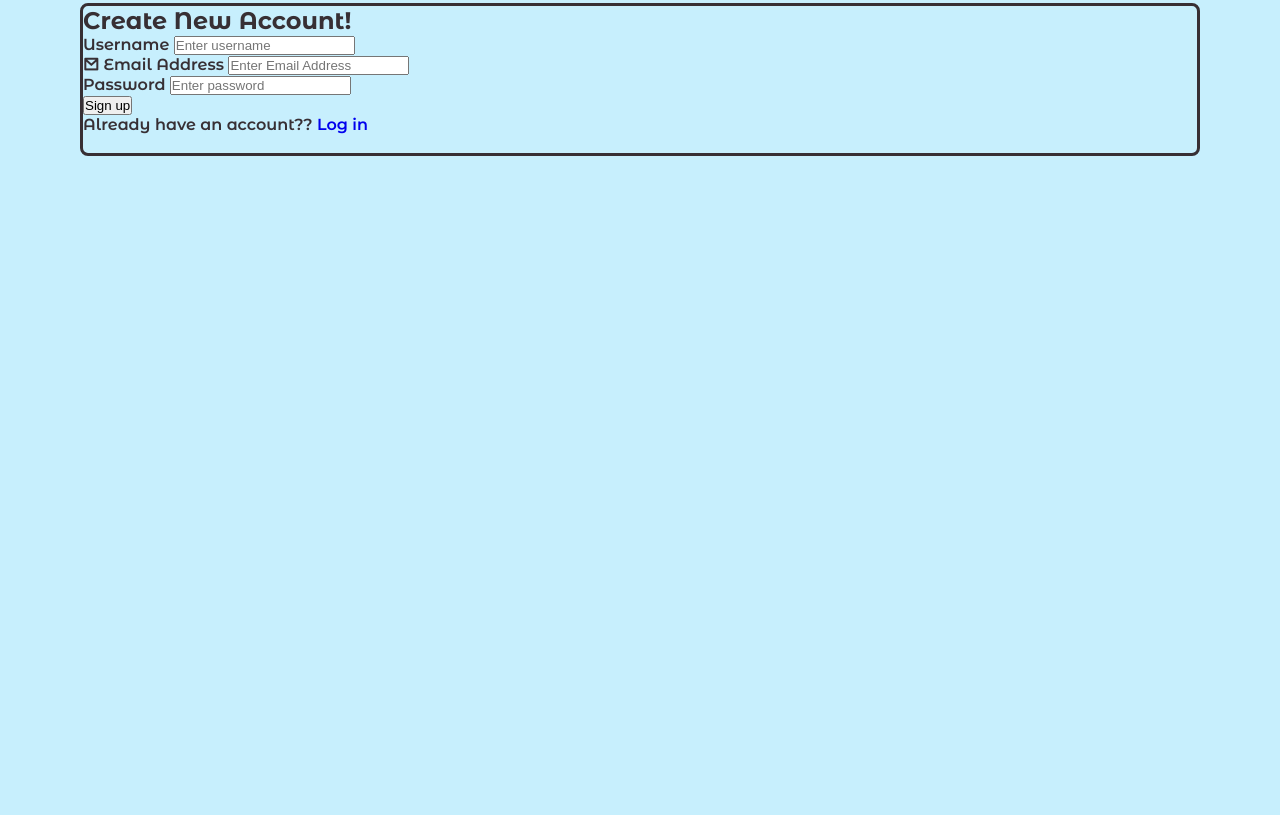
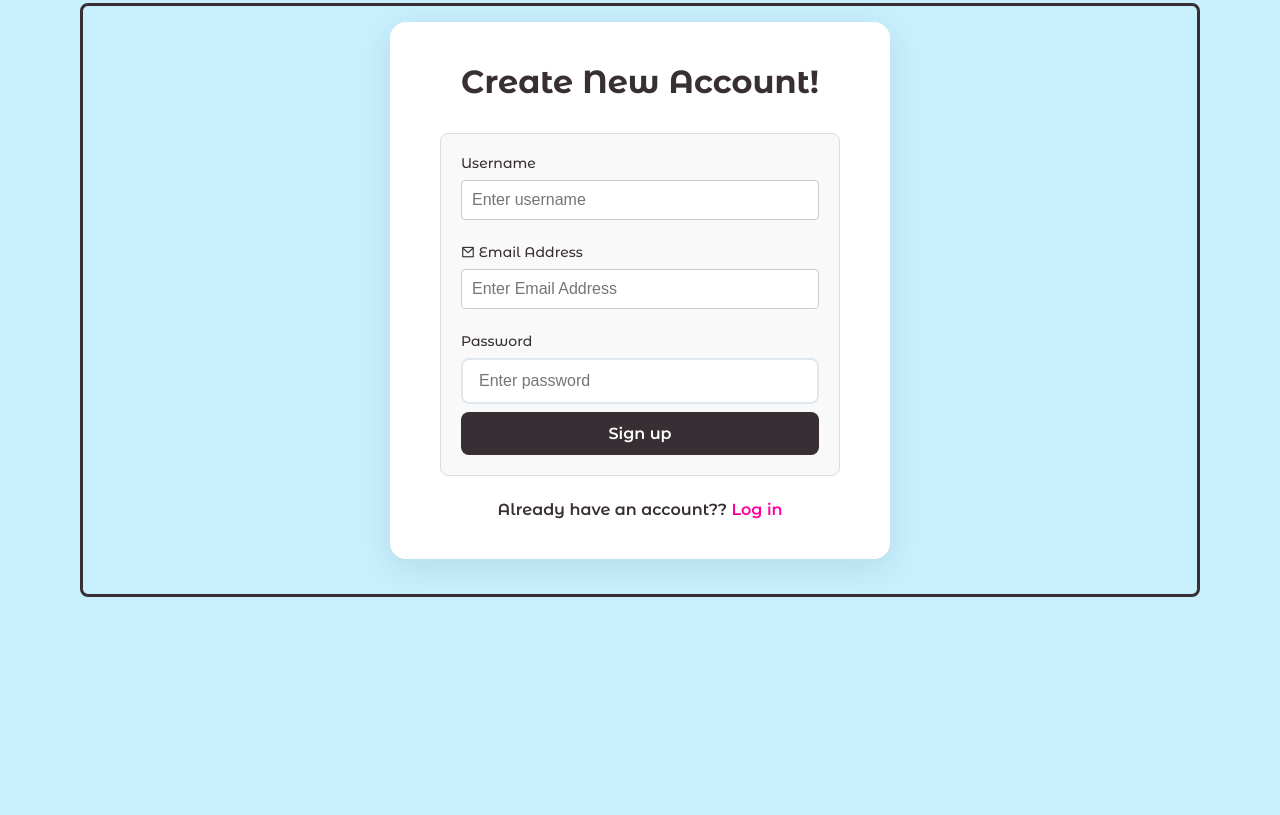
Before and after one commit to MMMBenchahyd/SnapLink, a Flask app: page /register in a window 1280 px wide. Shown: the part 88-903 px from the top of the page. Run offline with Flask 3, Linux system fonts and the light colour scheme; some libraries are stand-ins or nearby versions.

Commit message:
addind last CSS edits (ful file)

```diff
--- a/static/css/main.css
+++ b/static/css/main.css
@@ -1,33 +1,34 @@
-/*=============== GOOGLE FONTS ===============*/
+/*=============== we used monstreat font by GOOGLE FONTS ===============*/
 @import url("https://fonts.googleapis.com/css2?family=Montserrat+Alternates:wght@400;500;600;700&display=swap");
 
-/*=============== VARIABLES CSS ===============*/
+/*=============== styling variables ===============*/
 :root {
   --header-height: 3.5rem;
 
-  /*========== Colors ==========*/
+  /*========== colors ==========*/
+  /*in general we used color mode HSL(hue, saturation, lightness)*/
   --hover-color: hsl(334, 37%, 41%);
   --first-color: 	hsla(196, 96%, 72%, 0.4);
   --first-color-alt: 		hsl(199, 40%, 50%);
   --gradient-color: linear-gradient(130deg, var(--first-color),var(--first-color-alt));
   --black-color: hsl(323, 8%, 20%);
 
-  /*========== Font and typography ==========*/
+  /*========== font and typography ==========*/
   --body-font: "Montserrat Alternates", sans-serif;
   --biggest-font-size: 2.5rem;
   --normal-font-size: .938srem;
 
-  /*========== Font weight ==========*/
+  /*========== font weight ==========*/
   --font-medium: 500;
   --font-semi-bold: 600;
   --font-bold: 700;
 
-  /*========== z index ==========*/
+  /*========== z index (positionnig)==========*/
   --z-tooltip: 10;
   --z-fixed: 100;
 }
 
-/*========== Responsive typography ==========*/
+/*========== responsive typography ==========*/
 @media screen and (min-width: 1150px) {
   :root {
     --biggest-font-size: 5.5rem;
@@ -35,7 +36,7 @@
   }
 }
 
-/*=============== base ===============*/
+/*=============== base styling ===============*/
 * {
   box-sizing: border-box;
   padding: 0;
@@ -47,7 +48,6 @@ body {
   font-size: var(--normal-font-size);
   color: var(--black-color);
   background-color: hsla(196, 96%, 72%, 0.4);
-
 }
 
 ul {
@@ -58,8 +58,7 @@ a {
   text-decoration: none;
 }
 
-
-/*=============== css classed (used many times) ===============*/
+/*=============== this is a reusable css classes ===============*/
 .container {
   max-width: 1120px;
   margin-inline: 1.5rem;
@@ -70,7 +69,7 @@ a {
   padding-bottom: 1rem;
 }
 
-/*=============== header & bav bar ===============*/
+/*=============== header and navigation bar ===============*/
 .header{
   position: fixed;
   width: 100%;
@@ -110,7 +109,7 @@ a {
   cursor: pointer;
 }
 
-/* navigation for mobile devices */
+/* Navigation for mobile devices */
 @media screen and (max-width: 1150px){
   .nav__menu{
     position: fixed;
@@ -145,12 +144,12 @@ a {
   top: 1rem;
   right: 1.5rem;
 }
-/* showing the menu */
+/* to show menu */
 .show-menu{
   top: 0;
 }
 
-/* adding a blur header see js file*/
+/* Adding blur header see js file*/
 
 .blur-header::after{
   content: '';
@@ -166,7 +165,7 @@ a {
 
 }
 
-/*=============== home ===============*/
+/*=============== Home page or Styling for proncipale pages ===============*/
 .home{
   position: relative;
 }
@@ -174,7 +173,6 @@ a {
   padding-top: 4.5rem;
   height: 100vh;
 }
-
 .home__data{
   position: relative;
   text-align: center;
@@ -187,7 +185,6 @@ a {
 .page__title{
   font-size: 2.2rem;
   text-align: center;
-
 }
 .home__description{
   font-weight: var(--font-medium);
@@ -219,7 +216,7 @@ a {
   z-index: var(--z-tooltip);
 }
 
-/*====== adding a dynamic image======*/
+/*=============== adding a dynamic image =====  ==========*/
 /* Default behavior for smaller devices */
 .home__dynamic-img {
   margin-top: 1.5rem;
@@ -248,10 +245,9 @@ a {
   }
 }
 
+/*============== upload dashbord table ================*/
 
-
- /*table*/
-
+ /*upload table (may be changed later with/or by dynamic table)*/
 table, td, th {
   border: 2px solid #000000;
 }
@@ -271,14 +267,296 @@ td {
   padding: 5px;
   height: auto;
 }
+ /*upload form*/
+ input[type="file"] {
+  display: none;
+}
+
+form {
+  max-width: 400px;
+  margin: 20px auto;
+  padding: 20px;
+  border: 1px solid #ddd;
+  border-radius: 8px;
+  background-color: #f9f9f9;
+}
+
+label {
+  display: block;
+  margin-bottom: 5px;
+  font-weight: bold;
+}
+
+input[type="text"], input[type="file"] {
+  width: 100%;
+  padding: 10px;
+  margin-bottom: 15px;
+  border: 1px solid #ccc;
+  border-radius: 4px;
+}
+
+button {
+  background-color: #004346;
+  color: white;
+  padding: 10px 20px;
+  border: none;
+  border-radius: 4px;
+  cursor: pointer;
+  font-size: var(--font-medium);
+  font: var(--normal-font-size);
+}
+
+button:hover {
+  background-color: #09bc8a;
+}
+
+.custom-file-label {
+  display: inline-block;
+  background-color: #004346;
+  color: white;
+  padding: 10px 20px;
+  border-radius: 4px;
+  cursor: pointer;
+  font-weight: bold;
+  margin-right: 10px;
+  max-width: 300px;
+  white-space: nowrap;
+  overflow: hidden;
+  text-overflow: ellipsis;
+}
+
+.custom-file-label:hover {
+  background-color: #09bc8a;
+}
+/* Styling for the cancel button in upload form*/
+    .cancel-button {
+      background-color: #e74c3c;
+      color: white;
+      padding: 10px 20px;
+      border: none;
+      border-radius: 4px;
+      cursor: pointer;
+      font-weight: bold;
+      display: none;
+  }
+
+  .cancel-button:hover {
+      background-color: #c0392b;
+  }
+
+/* ================= galery style =====================*/
+.gallery-container {
+  text-align: center;
+  padding: 20px;
+}
+
+.image-list {
+  display: flex;
+  flex-wrap: wrap;
+  justify-content: center;
+  gap: 15px;
+  margin-top: 20px;
+}
+
+.image-item {
+  width: 200px;
+  height: 200px;
+  border-radius: 8px;
+  overflow: hidden;
+  border: 3px solid var(--black-color);
+}
+
+.thumbnail {
+  width: 100%;
+  height: 100%;
+  object-fit: cover;
+}
+
+.no-thumbnail, .no-images {
+  color: red;
+  font-weight: bold;
+}
+
+.no-thumbnail {
+  padding: 5px;
+  border: 1px dashed #ccc;
+  width: 120px;
+  height: 120px;
+  display: flex;
+  align-items: center;
+  justify-content: center;
+}
+
+/*=================   style for popup galery =============*/
+
+    /* Popup Styles */
+    .popup {
+      display: none;
+      position: fixed;
+      top: 0;
+      left: 0;
+      width: 100%;
+      height: 100%;
+      background-color: rgba(0, 0, 0, 0.5);
+      justify-content: center;
+      align-items: center;
+      z-index: 1000;
+  }
+
+  .popup-content {
+      position: relative;
+      width: 800px;
+      height: 500px;
+      background: white;
+      border-radius: 10px;
+      overflow: hidden;
+      padding: 1rem;
+  }
+  #popup-image {
+      width: 200px;
+      height: 200px;
+      object-fit: contain;
+      border-radius: 8px;
+      border: 2px dashed DarkSlateBlue;
+      background-color: var(--first-color);
+      text-align: left;
+
+  }
+
+  .close-btn {
+      position: absolute;
+      top: 5px;
+      right: 10px;
+      font-size: 18px;
+      font-weight: bold;
+      color: #333;
+      cursor: pointer;
+  }
+  .close-btn:hover {
+    color: red;
+}
+
+/* ============== authentication log in / register styling =================== */
+.auth-container {
+  display: flex;
+  align-items: center;
+  justify-content: center;
+  padding: 1rem;
+}
+
+.auth-card {
+  background: hsla(0, 0%, 100%, 1);
+  border-radius: 1rem;
+  box-shadow: 0 8px 32px hsla(0, 4%, 20%, 0.1);
+  padding: 2.5rem;
+  width: 100%;
+  max-width: 500px;
+  box-sizing: border-box;
+  align-content: center;
+}
+
+.auth-title {
+  color: var(--black-color);
+  font-size: 2rem;
+  font-weight: 700;
+  text-align: center;
+  margin-bottom: 2rem;
+}
+
+.form-group {
+  margin-bottom: .5rem;
+}
+
+.form-label {
+  display: block;
+  color: var(--black-color);
+  font-size: 0.875rem;
+  font-weight: 500;
+  margin-bottom: 0.5rem;
+}
+
+.form-input {
+  width: 100%;
+  padding: 0.75rem 1rem;
+  border: 2px solid hsl(214, 32%, 91%) ;
+  border-radius: 0.5rem;
+  font-size: 1rem;
+  transition: border-color .8s;
+}
+
+.form-input:focus {
+  outline: none;
+  border-color: var(--black-color);
+}
+
+.auth-button {
+  width: 100%;
+  padding: 0.75rem;
+  background: var(--black-color);
+  color: white;
+  border: none;
+  border-radius: 0.5rem;
+  font-size: 1rem;
+  font-weight: 600;
+  cursor: pointer;
+  transition: background-color 0.2s;
+}
+
+.auth-button:hover {
+  background: hsl(323, 100%, 50%);
+}
+
+.auth-link {
+  display: block;
+  text-align: center;
+  margin-top: 1.5rem;
+  color: var(--black-color);
+  text-decoration: none;
+}
+
+.auth-link a {
+  color: hsl(323, 100%, 50%);
+  font-weight: 600;
+  text-decoration: none;
+}
+
+.auth-link a:hover {
+  text-decoration: underline;
+}
 
 
+/*====================== styling for thumbnails for gallery/popupPage/Uploading pages =====================*/
+.thumbnail-container {
+  display: flex;
+  align-items: center;
+  border: 2px solid #ccc;
+  padding: 10px;
+  margin: 10px;
+  border-radius: 8px;
+  background-color: #f9f9f9;
+}
 
+.thumbnail-container img {
+  object-fit: cover;
+  border-radius: 8px;
+  margin-right: 15px;
+}
 
+.thumbnail-description {
+  flex: 1;
 
+}
 
+.thumbnail-description p {
+  margin: 5px 0;
+  font-size: var(--font-medium);
+}
 
-/*=============== footer ===============*/
+.thumbnail-description p span {
+  font-weight: bold;
+}
+
+/*=============== footer css ===============*/
 .footer {
   position: relative;
   bottom: 0;
@@ -287,7 +565,7 @@ td {
   background-color: hsl(196, 66%, 92%);
   padding: 1rem 1.5rem;
   text-align: center;
-/*   box-shadow: 0 -2px 12px hsla(353, 90%, 4%, .2); /* optional shadow must be tested by zakaria */
+/*   box-shadow: 0 -2px 12px hsla(353, 90%, 4%, .2); /* optional shadow removed for better ui ux - by zakaria */
   z-index: var(--z-fixed);
 }
 
@@ -313,13 +591,12 @@ td {
 }
 
 
-
-/*=============== BREAKPOINTS ===============*/
+/*=================  Breakpoints  (responsivity: mobile first)==========0========*/
 /* For small devices */
 @media screen and (max-width: 350px){
   .container{
-    margin-inline: auto;/*had star kant 1rem raj3tha auto */
-    height: auto;/*had star  makantch hta dert height auto lta7t*/
+    margin-inline: auto;/*in testing phase : had star kant 1rem raj3tha auto */
+    height: auto;/*in testing phase : had star  makantch hta dert height auto lta7t*/
 
   }
   .home__title{
@@ -330,8 +607,8 @@ td {
 
 @media screen and (min-width: 350px) and (max-width: 680px){
   .home__container{
-    height: auto; /* kant 700px for home page */
-    margin-inline: auto;/*had star  makantch hta dert height auto lta7t*/
+    height: auto; /* in testing phase _ kant 700px for home page */
+    margin-inline: auto;/* in testing phase : had star  makantch hta dert height auto lta7t*/
   }
 
 
@@ -384,13 +661,13 @@ td {
   }
 }
 
-/* For 2K resolutions (2048 x 1152) */
+/* for 2k resolutions (2048 x 1152) */
 @media screen and (min-width:2048px) and (min-height: 1100px){
   .container{
     max-width: 1300px;
   }
   .home__container{
-    height: 100vh; /*hna kant 100vh*/
+    height: 100vh;
     display: grid;
   }
   .home__data{
```
